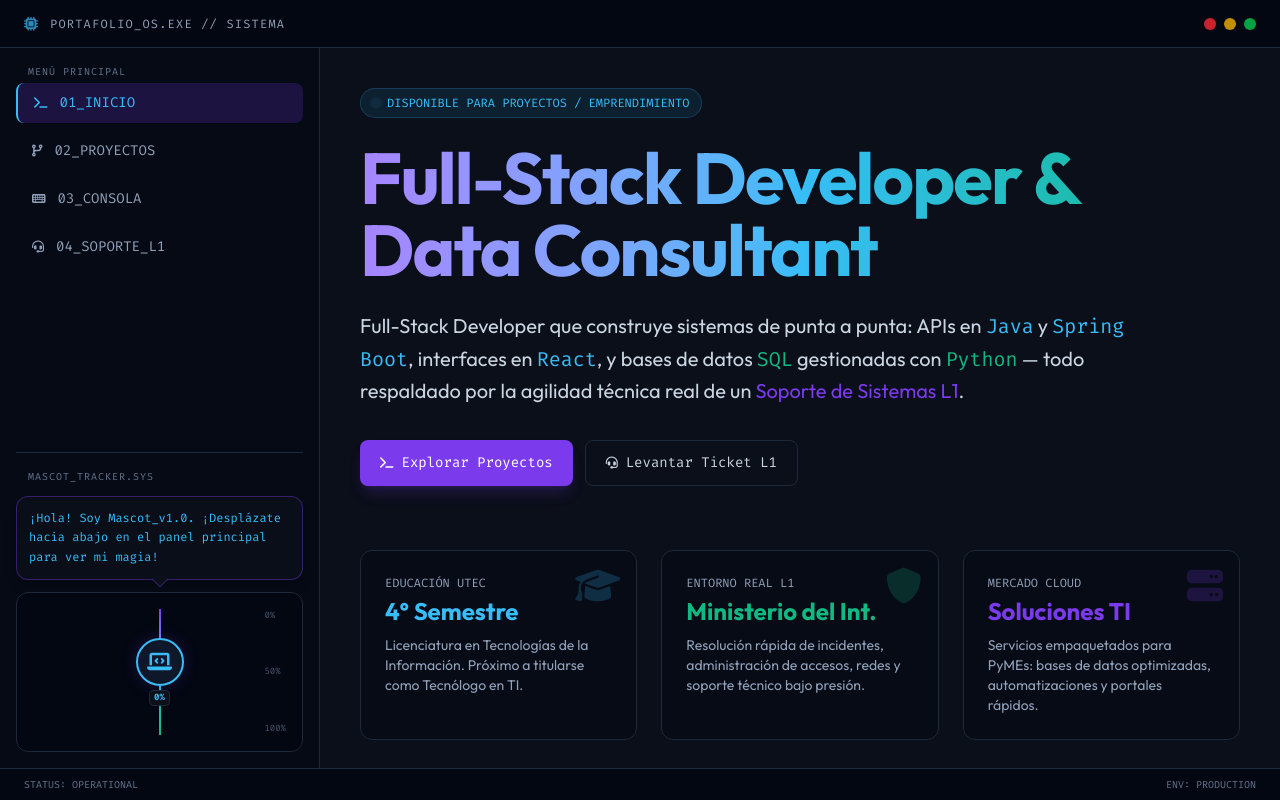
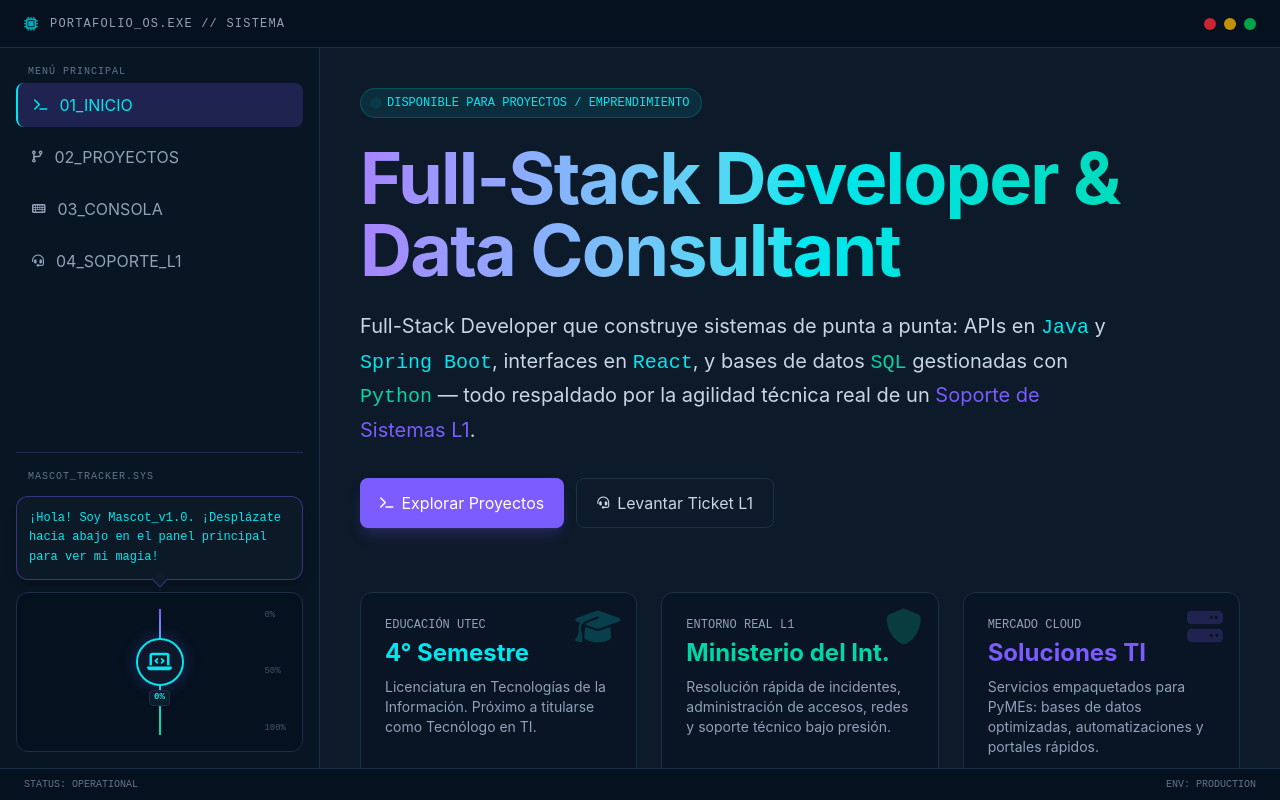
Before and after one commit to FerSierra87/orbidev-web, a React (Vite) app: page / in a window 1280 px wide. Built offline with nearby package versions, Linux system fonts and the light colour scheme.

Commit message:
Actualiza identidad visual de Orbidev

```diff
--- a/src/index.css
+++ b/src/index.css
@@ -1,29 +1,68 @@
-/* STREAMING_CHUNK: Importing Tailwind v4 CSS... */
 @import "tailwindcss";
 
-/* STREAMING_CHUNK: Defining Custom Theme Tokens... */
+/* =====================================================
+   ORBIDEV — SISTEMA VISUAL
+   ===================================================== */
+
 @theme {
---font-sans: 'Outfit', sans-serif;
---font-mono: 'Fira Code', monospace;
+  /* Tipografías */
+  --font-sans: "Inter", sans-serif;
+  --font-display: "Orbitron", sans-serif;
+  --font-mono: "JetBrains Mono", monospace;
 
---color-cyber-dark: #030712;
---color-cyber-panel: #0b0f19;
---color-cyber-border: #1e293b;
---color-cyber-purple: #7c3aed;
---color-cyber-blue: #3b82f6;
---color-cyber-cyan: #38bdf8;
---color-cyber-emerald: #10b981;
+  /* Colores principales */
+  --color-cyber-dark: #06111f;
+  --color-cyber-panel: #0d1b2a;
+  --color-cyber-border: #1a2f4a;
+
+  --color-cyber-purple: #7b5cff;
+  --color-cyber-blue: #2d7bff;
+  --color-cyber-cyan: #00e7f0;
+  --color-cyber-emerald: #00d6a8;
+
+  /* Colores auxiliares */
+  --color-orbidev-white: #f5f7fa;
+  --color-orbidev-gray: #98a6b8;
 }
 
-/* STREAMING_CHUNK: Setting Global Layout Elements... */
+/* =====================================================
+   ESTILOS GENERALES
+   ===================================================== */
+
+html {
+  background-color: var(--color-cyber-dark);
+  scroll-behavior: smooth;
+}
+
 body {
   margin: 0;
+  min-width: 320px;
   background-color: var(--color-cyber-dark);
-color: #f1f5f9;
+  color: var(--color-orbidev-white);
+  font-family: var(--font-sans);
   overflow: hidden;
 }
 
-/* Custom scrollbar styling to fit the OS aesthetic */
+button,
+input,
+textarea,
+select {
+  font: inherit;
+}
+
+/* =====================================================
+   SELECCIÓN DE TEXTO
+   ===================================================== */
+
+::selection {
+  background-color: rgba(123, 92, 255, 0.45);
+  color: #ffffff;
+}
+
+/* =====================================================
+   BARRA DE DESPLAZAMIENTO
+   ===================================================== */
+
 ::-webkit-scrollbar {
   width: 8px;
   height: 8px;
@@ -36,18 +75,67 @@ border-left: 1px solid var(--color-cyber-border);
 
 ::-webkit-scrollbar-thumb {
   background: var(--color-cyber-border);
-border-radius: 4px;
+  border-radius: 999px;
 }
 
 ::-webkit-scrollbar-thumb:hover {
   background: var(--color-cyber-cyan);
 }
 
-/* Subtle glow animation for active elements */
+/* Firefox */
+* {
+  scrollbar-width: thin;
+  scrollbar-color:
+    var(--color-cyber-border)
+    var(--color-cyber-panel);
+}
+
+/* =====================================================
+   EFECTOS DE IDENTIDAD ORBIDEV
+   ===================================================== */
+
 @keyframes neonGlow {
-0%, 100% { box-shadow: 0 0 15px rgba(124, 58, 237, 0.2); }
-50% { box-shadow: 0 0 25px rgba(124, 58, 237, 0.4); }
+  0%,
+  100% {
+    box-shadow:
+      0 0 14px rgba(123, 92, 255, 0.18),
+      0 0 24px rgba(0, 231, 240, 0.05);
   }
+
+  50% {
+    box-shadow:
+      0 0 22px rgba(123, 92, 255, 0.32),
+      0 0 35px rgba(0, 231, 240, 0.12);
+  }
+}
+
 .glow-active {
-animation: neonGlow 3s infinite;
+  animation: neonGlow 3s ease-in-out infinite;
 }
+
+.orbidev-gradient-text {
+  background: linear-gradient(
+    90deg,
+    var(--color-cyber-purple),
+    var(--color-cyber-blue),
+    var(--color-cyber-cyan)
+  );
+
+  background-clip: text;
+  -webkit-background-clip: text;
+  color: transparent;
+}
+
+.orbidev-panel {
+  background: rgba(13, 27, 42, 0.72);
+  border: 1px solid var(--color-cyber-border);
+  backdrop-filter: blur(12px);
+}
+
+.orbidev-grid-background {
+  background-image:
+    linear-gradient(rgba(0, 231, 240, 0.035) 1px, transparent 1px),
+    linear-gradient(90deg, rgba(0, 231, 240, 0.035) 1px, transparent 1px);
+
+  background-size: 32px 32px;
+}
```
Lines whose indentation alone changed are shown as unchanged.
